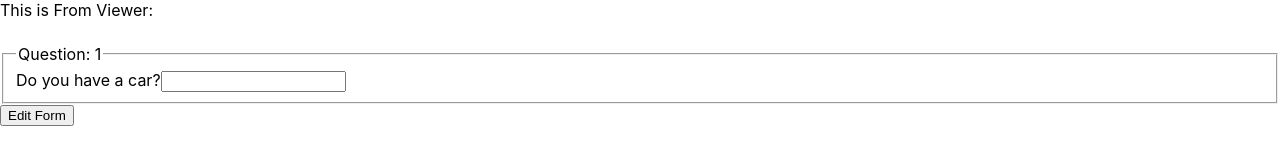
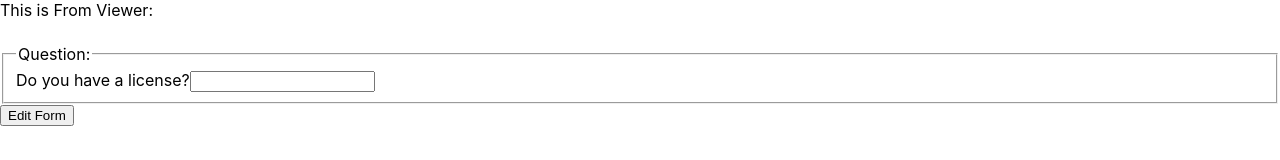
Before and after one commit to MaciejReimann/form-builder, a React (Create React App) app: page / in a window 1280 px wide. Both pictures are taken after a click on the button "View Form". Shown: the top 160 px of the page. Built offline with nearby package versions, Linux system fonts and the light colour scheme.

Commit message:
file structure refactored

```diff
--- a/src/App.js
+++ b/src/App.js
@@ -1,8 +1,8 @@
 import React, { Component } from "react";
 import "./app.css";
 
-import FormBuilder from "./components/FormBuilder";
-import FormViewer from "./components/FormViewer";
+import FormBuilder from "./components/builder/FormBuilder";
+import FormViewer from "./components/viewer/FormViewer";
 
 export default class App extends Component {
   constructor(props) {
--- a/src/components/FormViewer.js
+++ /dev/null
@@ -1,46 +0,0 @@
-import React, { Component } from "react";
-
-import QuestionInput from "./viewer/QuestionInput";
-
-import findItemByPosition from "../helpers/findItemByPosition";
-import InputGroup from "./InputGroup";
-// import InputGroup from "./InputGroup";
-
-export default class FormViewer extends Component {
-  constructor(props) {
-    super(props);
-    this.state = {
-      currentPosition: "1",
-      answer: "",
-      example:
-        '{"subInputs":[{"id":1,"conditionType":"equals","conditionValue":"","question":"Do you have a car?","type":"text","subInputs":[{"id":1,"conditionType":"equals","conditionValue":"","question":"What color?","type":"text","subInputs":[{"id":1,"conditionType":"equals","conditionValue":"","question":"Do you like white?","type":"text","subInputs":[],"position":"1.1.1"}],"position":"1.1"}],"position":"1"},{"id":2,"conditionType":"equals","conditionValue":"","question":"Do you have a dog?","type":"text","subInputs":[{"id":1,"conditionType":"equals","conditionValue":"","question":"What breed?","type":"text","subInputs":[],"position":"2.1"}],"position":"2"}]}'
-    };
-    this.next = this.next.bind(this);
-  }
-
-  next(e) {
-    e.preventDefault();
-    console.log("next");
-  }
-
-  render() {
-    const { currentPosition } = this.state;
-    const data = JSON.parse(this.state.example).subInputs;
-    const currentQuestionData = findItemByPosition(data, currentPosition);
-    const { id, position, question } = currentQuestionData;
-    const currentQuestion = (
-      <QuestionInput
-        key={id}
-        number={position}
-        question={question}
-        answer={this.state.answer}
-        onChange={answer => this.setState({ answer })}
-      />
-    );
-    return (
-      <form onSubmit={e => this.next(e)}>
-        This is From Viewer: {currentQuestion}
-      </form>
-    );
-  }
-}
--- a/src/components/QuestionInput.js
+++ b/src/components/QuestionTextInput.js
@@ -1,6 +1,6 @@
 import React from "react";
 
-export default function QuestionInput({ onChange, value }) {
+export default function QuestionTextInput({ onChange, value }) {
   return (
     <p>
       <label>Question:</label>
--- a/src/components/FormBuilder.js
+++ b/src/components/builder/FormBuilder.js
@@ -3,8 +3,8 @@ import React, { Component } from "react";
 import InputGroup from "./InputGroup";
 import Welcome from "./Welcome";
 
-import lastItemOf from "../helpers/lastItemOf";
-import deleteItemById from "../helpers/deleteItemById";
+import lastItemOf from "../../helpers/lastItemOf";
+import deleteItemById from "../../helpers/deleteItemById";
 
 export default class FormBuilder extends Component {
   constructor(props) {
--- a/src/components/InputGroup.js
+++ b/src/components/builder/InputGroup.js
@@ -1,9 +1,9 @@
 import React, { Component } from "react";
 
-import QuestionInput from "./QuestionInput";
+import QuestionTextInput from "../QuestionTextInput";
 
-import lastItemOf from "../helpers/lastItemOf";
-import deleteItemById from "../helpers/deleteItemById";
+import lastItemOf from "../../helpers/lastItemOf";
+import deleteItemById from "../../helpers/deleteItemById";
 
 export default class InputGroup extends Component {
   constructor(props) {
@@ -73,14 +73,14 @@ export default class InputGroup extends Component {
         <p>
           <label>Conditon:</label>
           <select>
-            ;<option>Equals</option>
+            <option>Equals</option>
           </select>
           <select>
             <option>Yes</option>
             <option>No</option>
           </select>
         </p>
-        <QuestionInput
+        <QuestionTextInput
           onChange={e => this.changeValues(e)}
           value={this.state.question}
         />
--- /dev/null
+++ b/src/components/viewer/FormViewer.js
@@ -0,0 +1,75 @@
+import React, { Component } from "react";
+
+import QuestionInput from "./QuestionInput";
+
+import findItemByPosition from "../../helpers/findItemByPosition";
+import nextOnDeeperLevel from "../../helpers/nextOnDeeperLevel";
+import nextOnTheSameLevel from "../../helpers/nextOnTheSameLevel";
+
+// import shallowIndex from "../helpers/shallowIndex";
+
+// import InputGroup from "./InputGroup";
+// import InputGroup from "./InputGroup";
+
+export default class FormViewer extends Component {
+  constructor(props) {
+    super(props);
+    this.state = {
+      currentPosition: "1",
+      answer: "",
+      example:
+        '{"subInputs":[{"id":1,"conditionType":"equals","conditionValue":"","question":"Do you have a license?","type":"text","subInputs":[],"position":"1"},{"id":3,"conditionType":"equals","conditionValue":"","question":"Do you have family?","type":"text","subInputs":[],"position":"3"},{"id":2,"conditionType":"equals","conditionValue":"","question":"Do you have a car?","type":"text","subInputs":[{"id":2,"conditionType":"equals","conditionValue":"","question":"What brand?","type":"text","subInputs":[],"position":"2.2"},{"id":1,"conditionType":"equals","conditionValue":"","question":"What color?","type":"text","subInputs":[{"id":1,"conditionType":"equals","conditionValue":"","question":"Do you like white?","type":"text","subInputs":[],"position":"2.2.1"}],"position":"2.2"}],"position":"2"}]}'
+    };
+    this.next = this.next.bind(this);
+  }
+
+  next(e) {
+    e.preventDefault();
+
+    let nextPosition;
+    const { position, subInputs } = this.getCurrentQuestionData(
+      this.state.currentPosition
+    );
+    const canGoDeeper = subInputs.length > 0;
+    const canGoFurther =
+      this.getCurrentQuestionData(nextOnTheSameLevel(position)) !== undefined;
+
+    if (canGoDeeper) {
+      nextPosition = nextOnDeeperLevel(position);
+    } else if (canGoFurther) {
+      nextPosition = nextOnTheSameLevel(position);
+    } else {
+      console.log("going up");
+    }
+
+    this.setState({ currentPosition: nextPosition });
+  }
+
+  getCurrentQuestionData(pos) {
+    const data = JSON.parse(this.state.example).subInputs;
+    return findItemByPosition(data, pos);
+  }
+
+  render() {
+    const { id, position, question, subInputs } = this.getCurrentQuestionData(
+      this.state.currentPosition
+    );
+    const currentQuestion = (
+      <QuestionInput
+        key={id}
+        number={position}
+        question={question}
+        answer={this.state.answer}
+        onChange={answer => this.setState({ answer })}
+        onSubmit={this.next}
+        followups={subInputs}
+      />
+    );
+    return (
+      <form onSubmit={e => this.next(e)}>
+        This is From Viewer:
+        {currentQuestion}
+      </form>
+    );
+  }
+}
--- a/src/components/viewer/QuestionInput.js
+++ b/src/components/viewer/QuestionInput.js
@@ -1,9 +1,14 @@
 import React from "react";
 
-export default function QuestionInput({ number, question, answer, onChange }) {
+export default function QuestionInput({
+  position,
+  question,
+  answer,
+  onChange
+}) {
   return (
     <fieldset>
-      <legend>Question: {number}</legend>
+      <legend>Question: {position}</legend>
       <label>{question}</label>
       <input
         type="text"
--- /dev/null
+++ b/src/example.json
@@ -0,0 +1 @@
+{\"subInputs\":[{\"id\":1,\"conditionType\":\"equals\",\"conditionValue\":\"\",\"question\":\"Do you have a license?\",\"type\":\"text\",\"subInputs\":[],\"position\":\"1\"},{\"id\":3,\"conditionType\":\"equals\",\"conditionValue\":\"\",\"question\":\"Do you have family?\",\"type\":\"text\",\"subInputs\":[],\"position\":\"3\"},{\"id\":2,\"conditionType\":\"equals\",\"conditionValue\":\"\",\"question\":\"Do you have a car?\",\"type\":\"text\",\"subInputs\":[{\"id\":2,\"conditionType\":\"equals\",\"conditionValue\":\"\",\"question\":\"What brand?\",\"type\":\"text\",\"subInputs\":[],\"position\":\"2.2\"},{\"id\":1,\"conditionType\":\"equals\",\"conditionValue\":\"\",\"question\":\"What color?\",\"type\":\"text\",\"subInputs\":[{\"id\":1,\"conditionType\":\"equals\",\"conditionValue\":\"\",\"question\":\"Do you like white?\",\"type\":\"text\",\"subInputs\":[],\"position\":\"2.2.1\"}],\"position\":\"2.2\"}],\"position\":\"2\"}]}
--- /dev/null
+++ b/src/helpers/nextOnDeeperLevel.js
@@ -0,0 +1,3 @@
+export default function(position) {
+  return `${position}.1`;
+}
--- /dev/null
+++ b/src/helpers/nextOnTheSameLevel.js
@@ -0,0 +1,23 @@
+export default function(str) {
+  const pointPosition =
+    str.length -
+    str
+      .split("")
+      .reverse()
+      .indexOf(".");
+  if (pointPosition > str.length) {
+    return (parseInt(str) + 1).toString();
+  } else {
+    const lastNumericValue = parseInt(
+      str
+        .split("")
+        .slice(pointPosition, str.length)
+        .join("")
+    );
+    return str
+      .split("")
+      .slice(0, pointPosition)
+      .join("")
+      .concat(lastNumericValue + 1);
+  }
+}
```
Also changed, not shown: src/components/builder/Welcome.js (renamed from src/components/Welcome.js).
